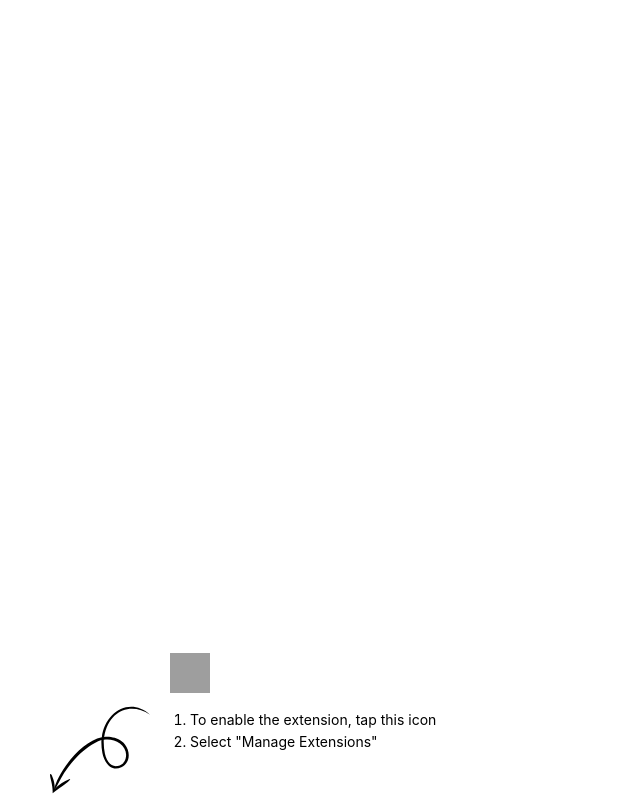
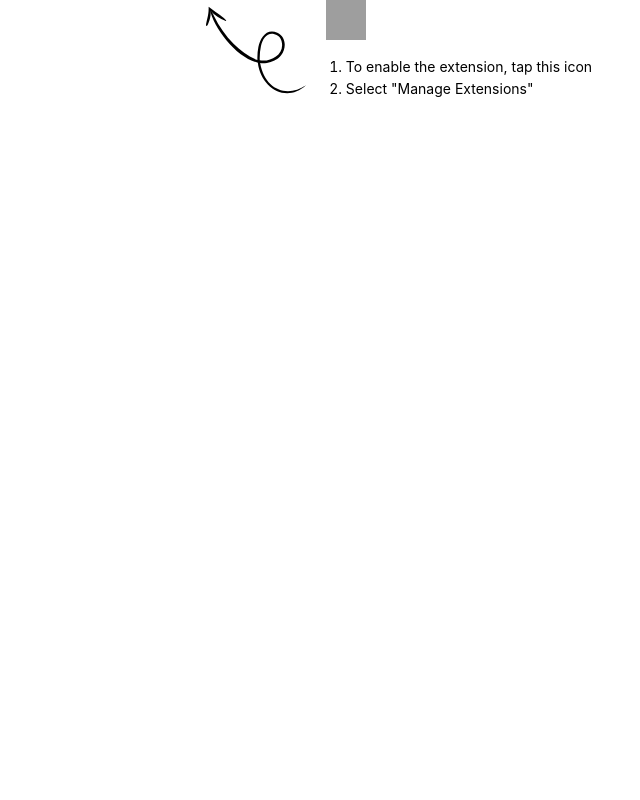
Before and after one commit to refined-github/refined-github.github.io, a plain HTML site: page ios/enable.html in a window 768 px wide. Shown: the whole page, without its empty margins (0-640 px from the left). Drawn offline with Linux system fonts and the light colour scheme; grey boxes are pictures that could not be loaded.

Commit message:
iPad version

```diff
--- a/ios/enable.html
+++ b/ios/enable.html
@@ -40,6 +40,19 @@
             margin-left: 30px;
             fill: currentColor;
         }
+
+        /* Show on top on iPad */
+        @media only screen
+            and (min-device-width : 768px)
+            and (max-device-width : 1024px) {
+                body {
+                    align-items: start;
+                    justify-content: center;
+                }
+                svg {
+                    scale: 1 -1;
+                }
+            }
     </style>
 </head>
 <body>
```
